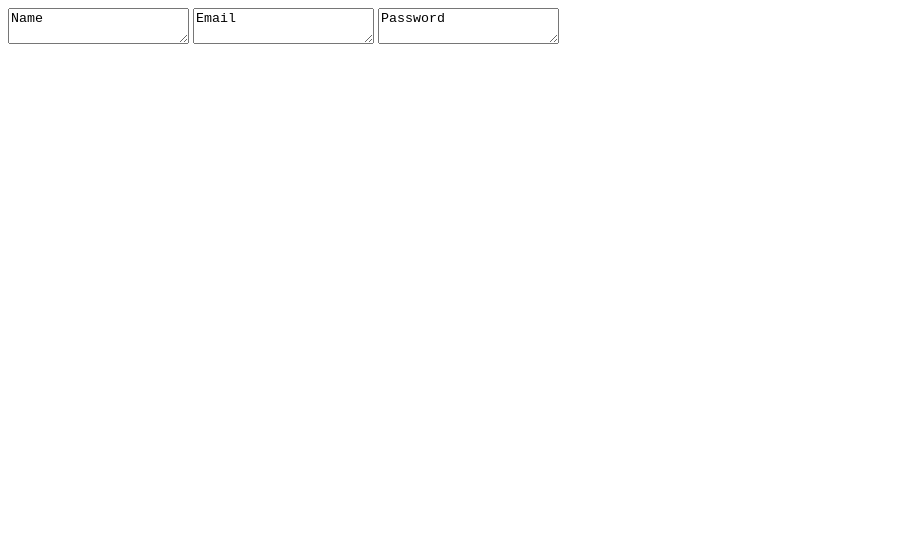
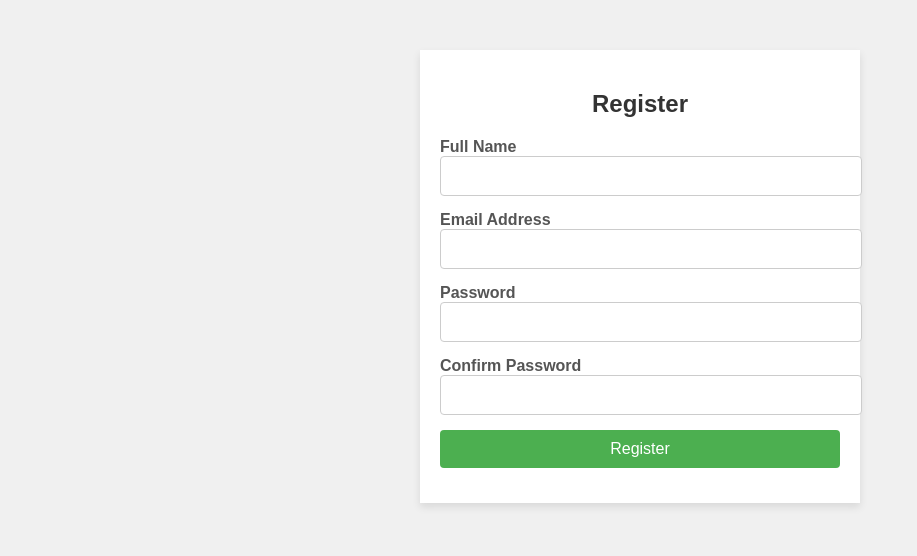
Before and after one commit to Siddhartha0955/Demo-, a plain HTML site: page siddu.html in a window 1280 px wide. Shown: the whole page, without its empty margins (0-917 px from the left). Drawn offline with Linux system fonts and the light colour scheme.

Commit message:
registration

```diff
--- a/siddu.html
+++ b/siddu.html
@@ -1,7 +1,93 @@
-<html>
-    <body>
-        <textarea cols="20">Name</textarea>
-        <textarea cols="20">Email</textarea>
-        <textarea cols="20">Password</textarea>
-    </body>
+<!DOCTYPE html>
+<html lang="en">
+<head>
+    <meta charset="UTF-8">
+    <meta name="viewport" content="width=device-width, initial-scale=1.0">
+    <title>Registration Page</title>
+    <style>
+        body {
+            font-family: Arial, sans-serif;
+            background-color: #f0f0f0;
+            margin: 0;
+            padding: 0;
+        }
+        .container {
+            width: 100%;
+            max-width: 400px;
+            margin: 50px auto;
+            background-color: white;
+            padding: 20px;
+            box-shadow: 0 4px 8px rgba(0, 0, 0, 0.1);
+        }
+        h2 {
+            text-align: center;
+            color: #333;
+        }
+        .form-group {
+            margin-bottom: 15px;
+        }
+        .form-group label {
+            font-weight: bold;
+            display: block;
+            color: #555;
+        }
+        .form-group input {
+            width: 100%;
+            padding: 10px;
+            border: 1px solid #ccc;
+            border-radius: 4px;
+            font-size: 16px;
+        }
+        .form-group input[type="submit"] {
+            background-color: #4CAF50;
+            color: white;
+            border: none;
+            cursor: pointer;
+        }
+        .form-group input[type="submit"]:hover {
+            background-color: #45a049;
+        }
+        .form-group .error {
+            color: red;
+            font-size: 12px;
+        }
+    </style>
+</head>
+<body>
+    <div class="container">
+        <h2>Register</h2>
+        <form id="registrationForm" action="#" method="post">
+            <div class="form-group">
+                <label for="username">Full Name</label>
+                <input type="text" id="username" name="username" required>
+            </div>
+            <div class="form-group">
+                <label for="email">Email Address</label>
+                <input type="email" id="email" name="email" required>
+            </div>
+            <div class="form-group">
+                <label for="password">Password</label>
+                <input type="password" id="password" name="password" required>
+            </div>
+            <div class="form-group">
+                <label for="confirm_password">Confirm Password</label>
+                <input type="password" id="confirm_password" name="confirm_password" required>
+            </div>
+            <div class="form-group">
+                <input type="submit" value="Register">
+            </div>
+        </form>
+    </div>
+
+    <script>
+        document.getElementById('registrationForm').addEventListener('submit', function(event) {
+            var password = document.getElementById('password').value;
+            var confirmPassword = document.getElementById('confirm_password').value;
+            if (password !== confirmPassword) {
+                event.preventDefault();
+                alert('Passwords do not match!');
+            }
+        });
+    </script>
+</body>
 </html>
```
